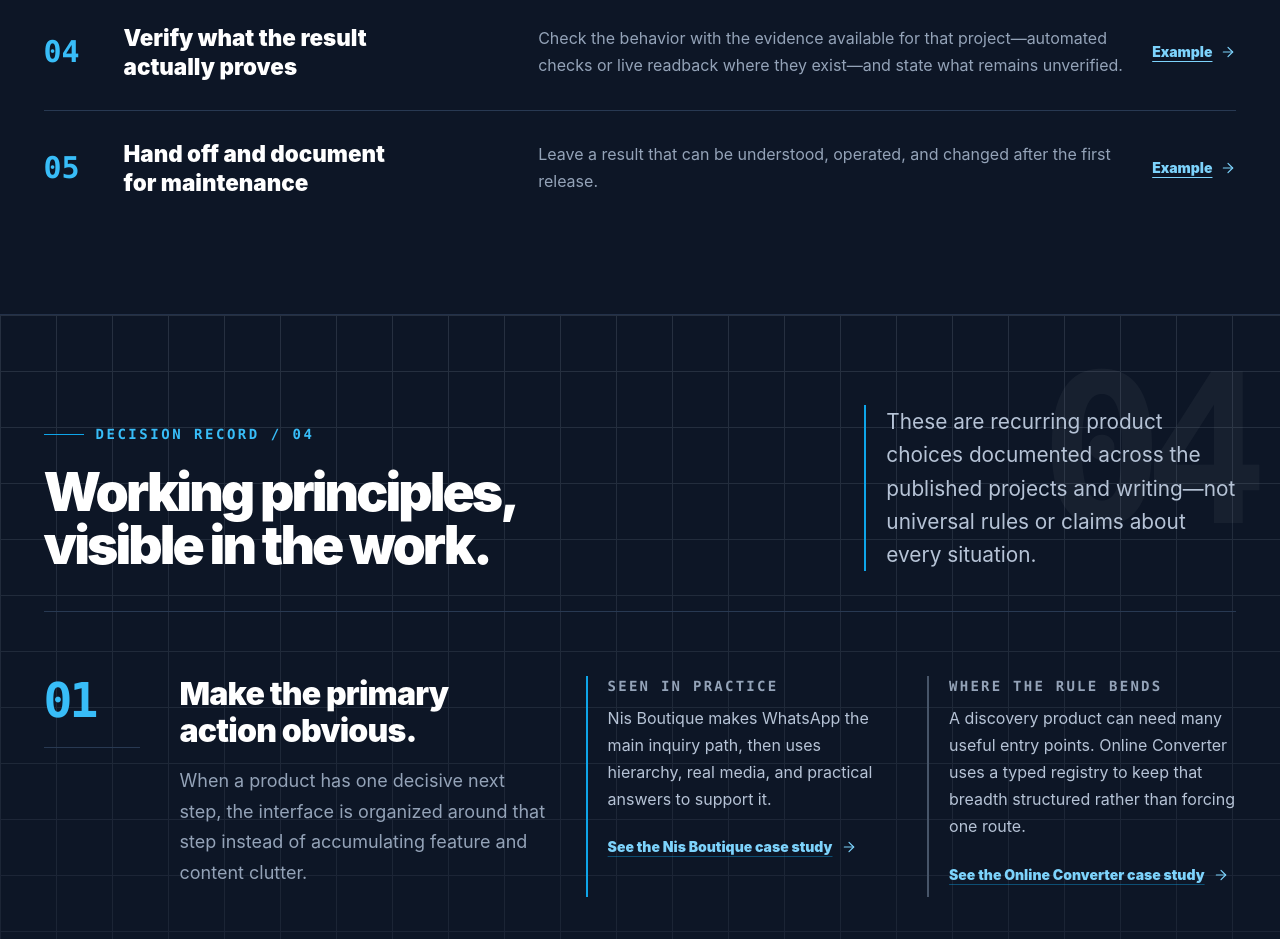
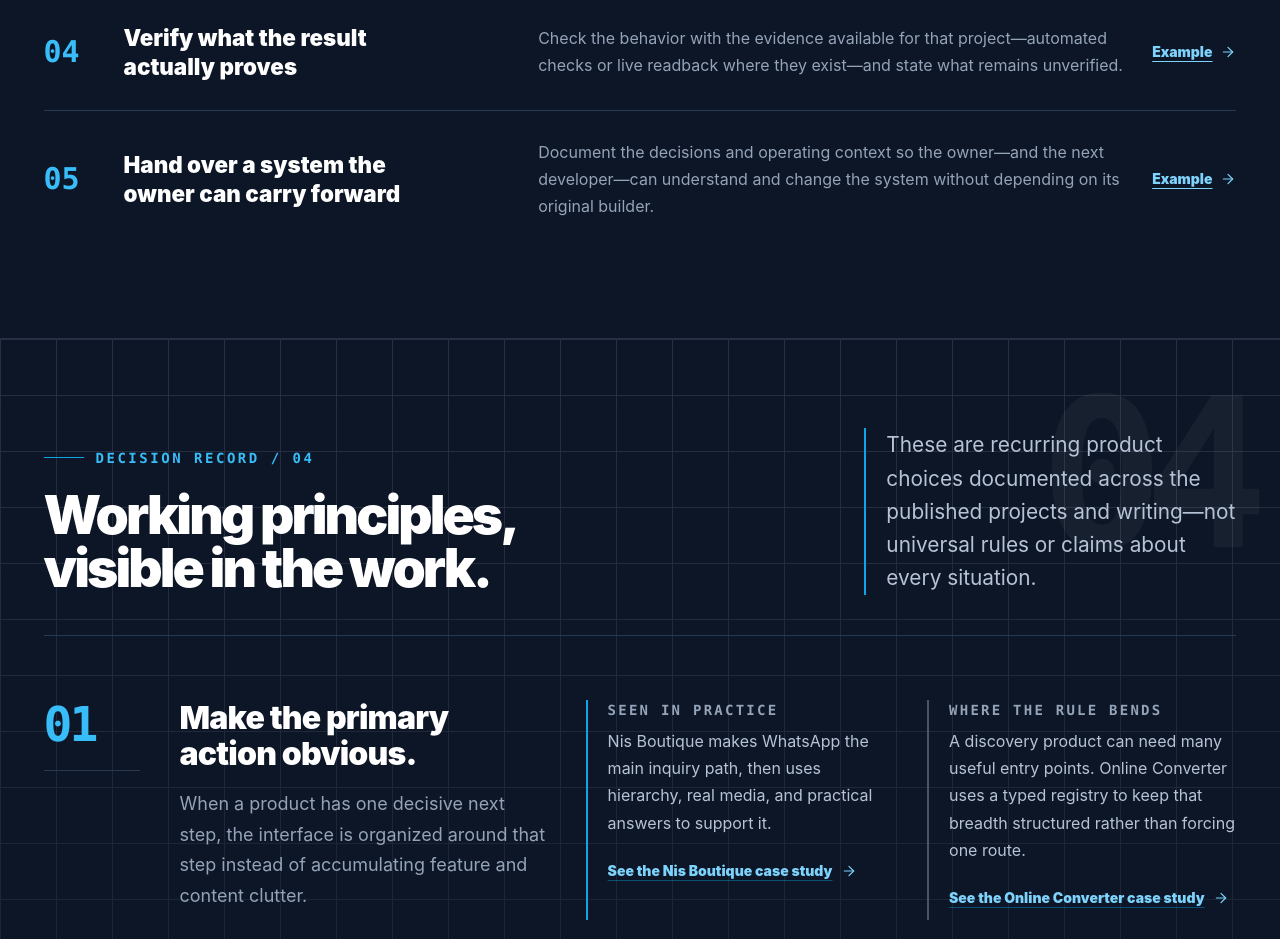
Before and after one commit to Evyatar-Hazan/Evyatar-Hazan.github.io, a React (Vite) app: page /en/about/ in a window 1280 px wide. Shown: the part 4840-5779 px from the top of the page. Built offline with nearby package versions, Linux system fonts and the light colour scheme.

Commit message:
fix: make handoff outcome owner-independent

```diff
--- a/src/pages/AboutPage.tsx
+++ b/src/pages/AboutPage.tsx
@@ -136,8 +136,8 @@ const deliverySteps: Array<{
     target: { route: 'article', id: 'tests-need-honest-environments' },
   },
   {
-    title: { en: 'Hand off and document for maintenance', he: 'מוסרים ומתעדים להמשך תחזוקה' },
-    body: { en: 'Leave a result that can be understood, operated, and changed after the first release.', he: 'משאירים תוצאה שאפשר להבין, לתפעל ולשנות גם אחרי השחרור הראשון.' },
+    title: { en: 'Hand over a system the owner can carry forward', he: 'מוסרים מערכת שבעל המוצר יכול להמשיך לקדם' },
+    body: { en: 'Document the decisions and operating context so the owner—and the next developer—can understand and change the system without depending on its original builder.', he: 'מתעדים את ההחלטות ואת ההקשר התפעולי, כדי שבעל המוצר — והמפתח הבא — יוכלו להבין ולשנות את המערכת בלי תלות במי שבנה אותה.' },
     target: { route: 'article', id: 'deployment-is-product' },
   },
 ];
```
